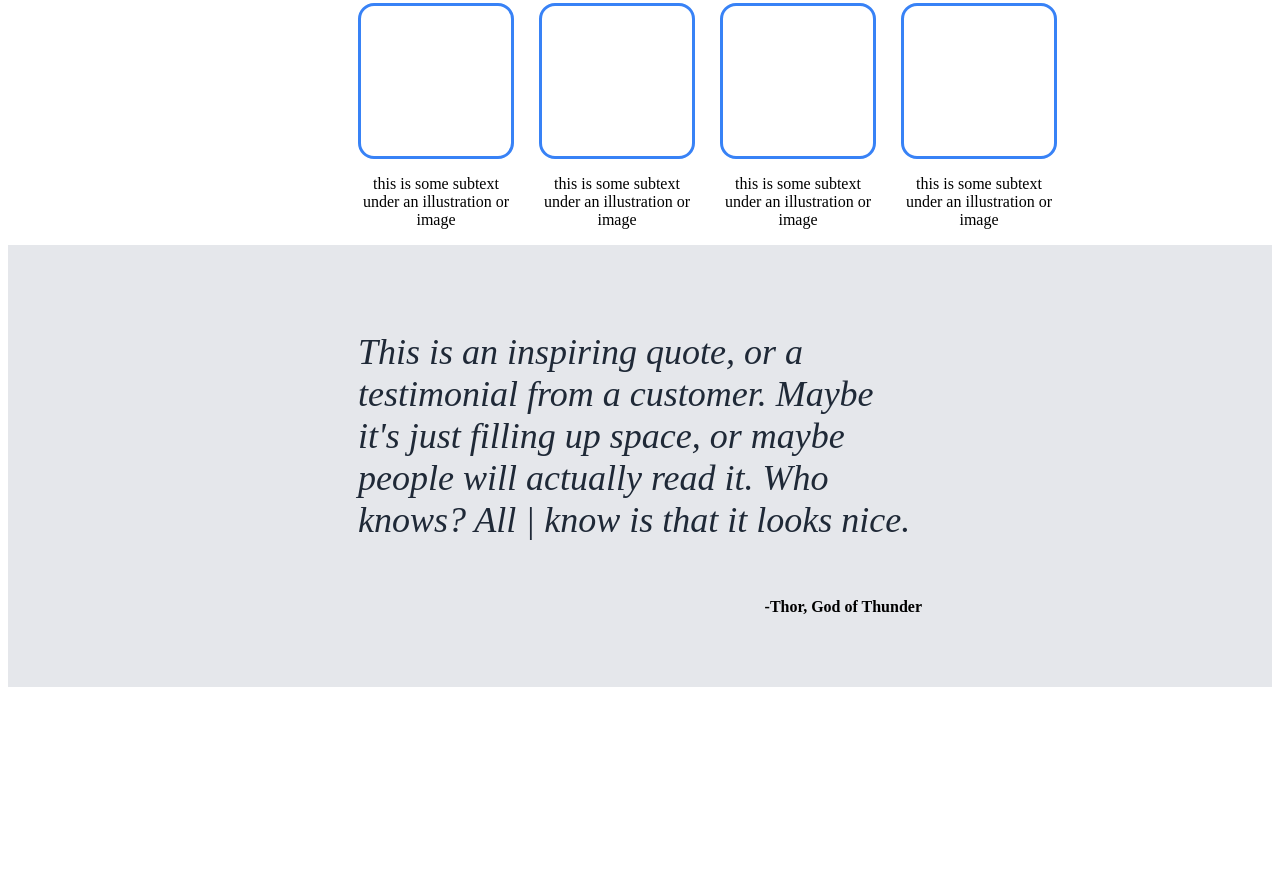
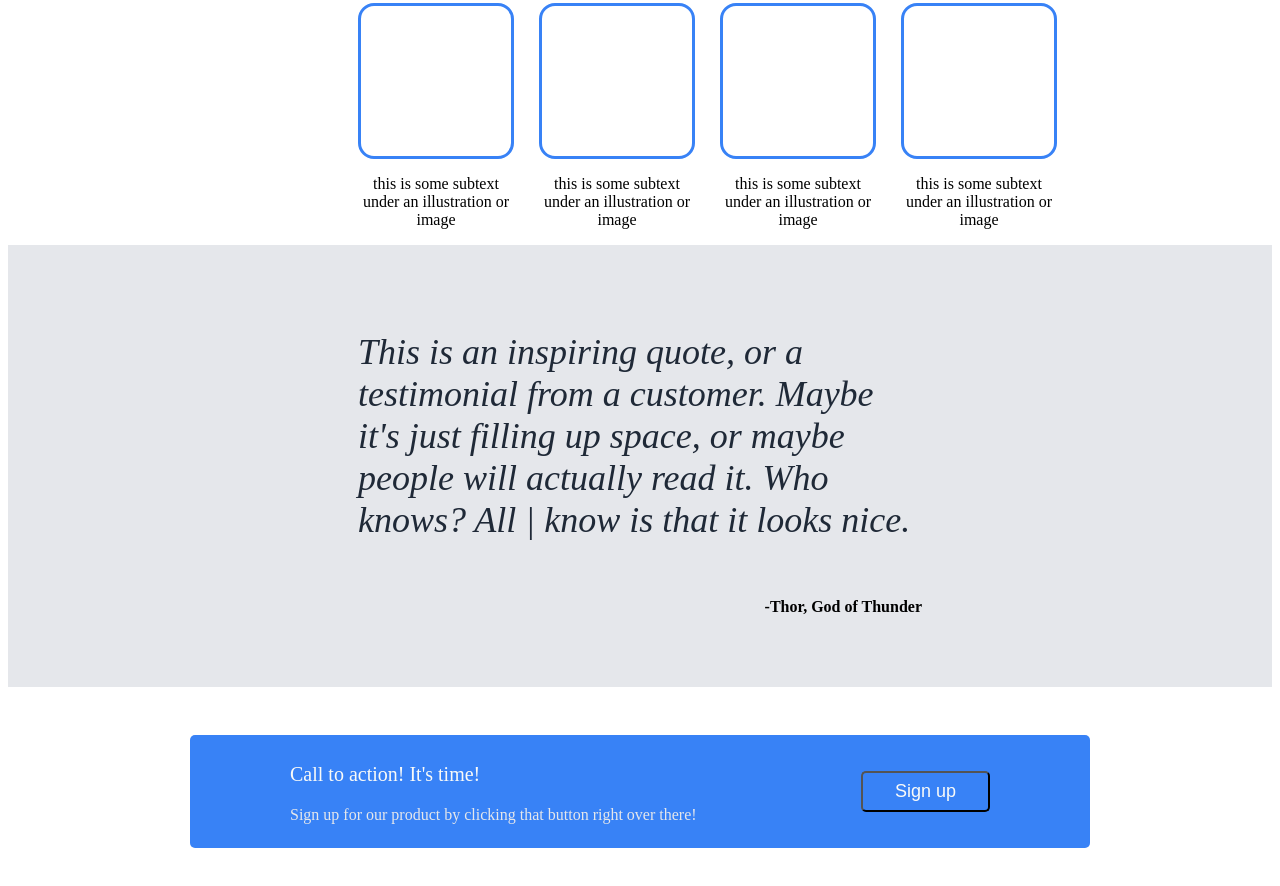
Before and after one commit to desaisvimal/Landing-Page-Project, a plain HTML site: page index.html in a window 1280 px wide. Shown: the part 552-1438 px from the top of the page. Before the commit the page ends 1247 px from the top, so only its background shows below. Drawn offline with Linux system fonts and the light colour scheme.

Commit message:
Created fourth section of landing page

```diff
--- a/css/style.css
+++ b/css/style.css
@@ -110,3 +110,28 @@ h1 {
 h4 {
     text-align: end;
 }
+
+.fourth-section-container {
+    margin: 48px auto;
+    padding: 8px 100px;
+    display: flex;
+    border-radius: 5px;
+    justify-content: space-between;
+    align-items: center;
+    width: 700px;
+    background-color: #3882F6;
+}
+
+.call-to-action {
+    font-size: 20px;
+    color: #f9faf8;
+}
+
+.sign-clicking {
+    color: #e5e7eb;
+}
+
+.bottom-button {
+    border: 3px solid #F9FAF8
+    height: min-content;
+}
--- a/index.html
+++ b/index.html
@@ -60,5 +60,15 @@
         <h4>-Thor, God of Thunder</h4>
         </div>
 
+        <!-- Fourth Section -->
+
+        <div class="fourth-section-container">
+        <div class="call-for-action">
+        <p class="call-to-action">Call to action! It's time!</p>
+        <p class="sign-clicking">Sign up for our product by clicking that button right over there!</p>
+        </div>
+        <button class="bottom-button" type="submit">Sign up</button>
+        </div>
+
     </body>
 </html>
```
